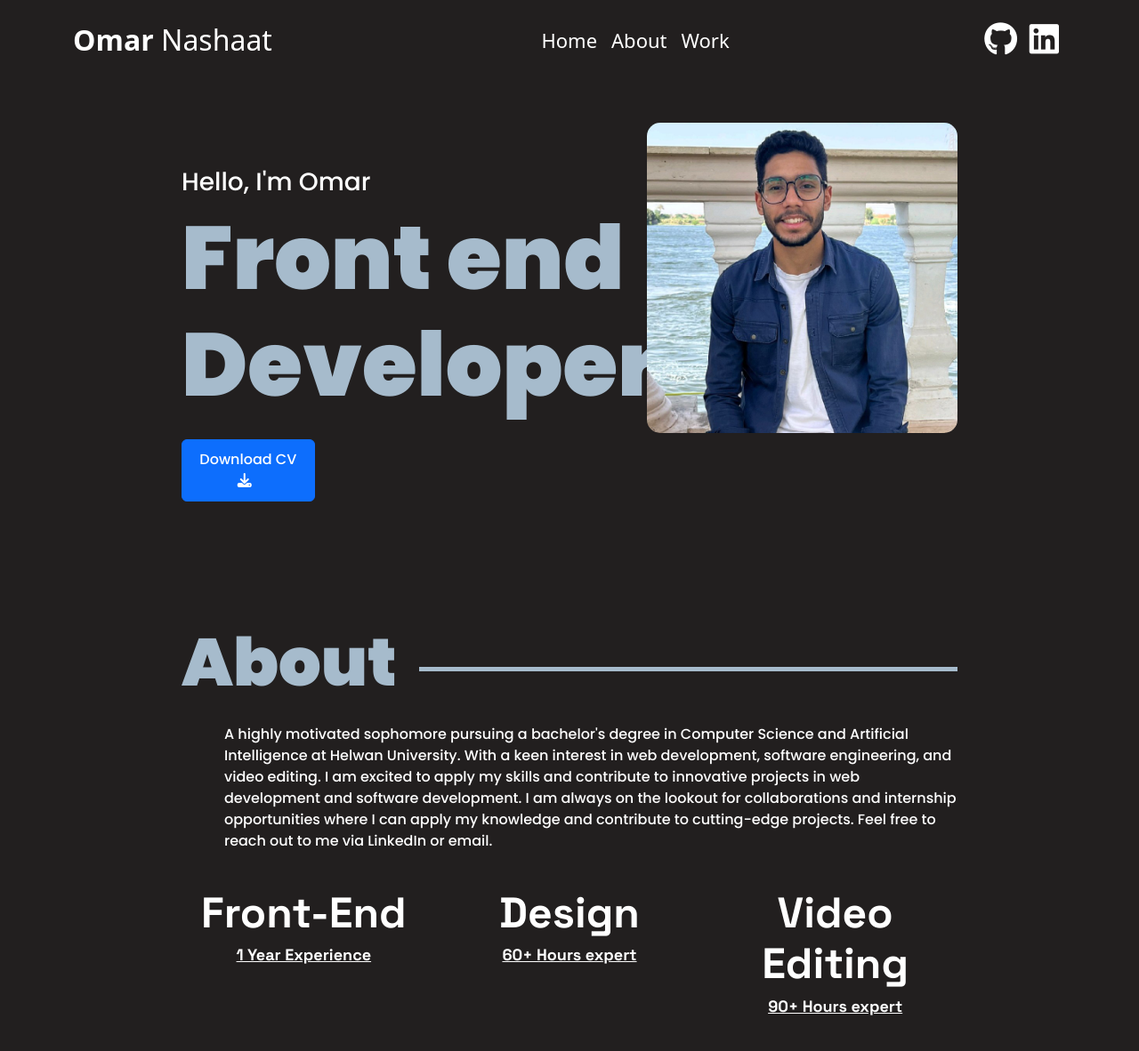
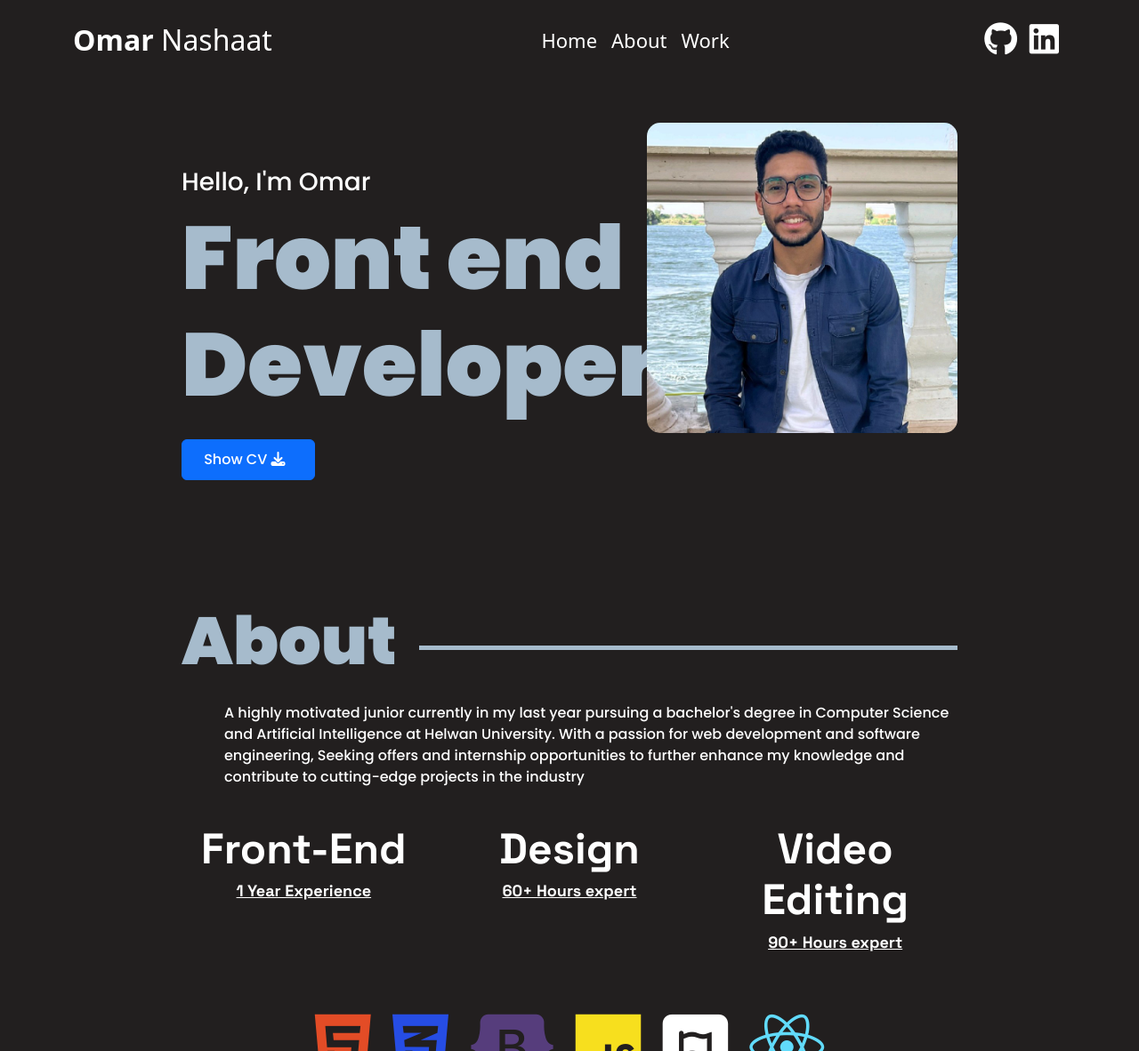
Before and after one commit to Omar-Nashaat/Nashaat-portfolio, a plain HTML site: page index.html in a window 1280 px wide. Shown: the top 1182 px of the page at 89% size. Drawn offline with Linux system fonts and the light colour scheme.

Commit message:
Editing about and btn

```diff
--- a/index.html
+++ b/index.html
@@ -61,7 +61,7 @@
                         <h1>Front end Developer</h1>
                         <button class="btn btn-primary mt-3 mb-3"><a
                                 href="https://drive.google.com/file/d/13rRppTbxk6IE92cF-vw-VdxA_p2DfF1Q/view?usp=sharing"
-                                target="_blank">Download
+                                target="_blank">Show
                                 CV <i class="fa-solid fa-download me-2"></i></a></button>
                     </div>
                 </div>
@@ -84,15 +84,10 @@
                 <h2>About</h2>
                 <div class="after-title"></div>
             </div>
-            <p class="ps-5 pt-3 pb-4">A highly motivated sophomore pursuing a bachelor's degree in Computer Science and
-                Artificial Intelligence
-                at Helwan University. With a keen interest
-                in web development, software engineering, and video editing.
-                I am excited to apply my skills and contribute to innovative projects in web development and software
-                development. I am always on the lookout for
-                collaborations and internship opportunities where I can apply my knowledge and contribute to
-                cutting-edge projects.
-                Feel free to reach out to me via LinkedIn or email.
+            <p class="ps-5 pt-3 pb-4">A highly motivated junior currently in my last year pursuing a bachelor's degree
+                in Computer Science and Artificial Intelligence at Helwan University. With a passion for web
+                development and software engineering, Seeking offers and internship opportunities to further enhance my
+                knowledge and contribute to cutting-edge projects in the industry
             </p>
             <div class="row text-center">
                 <div class="col-md-4">
```
